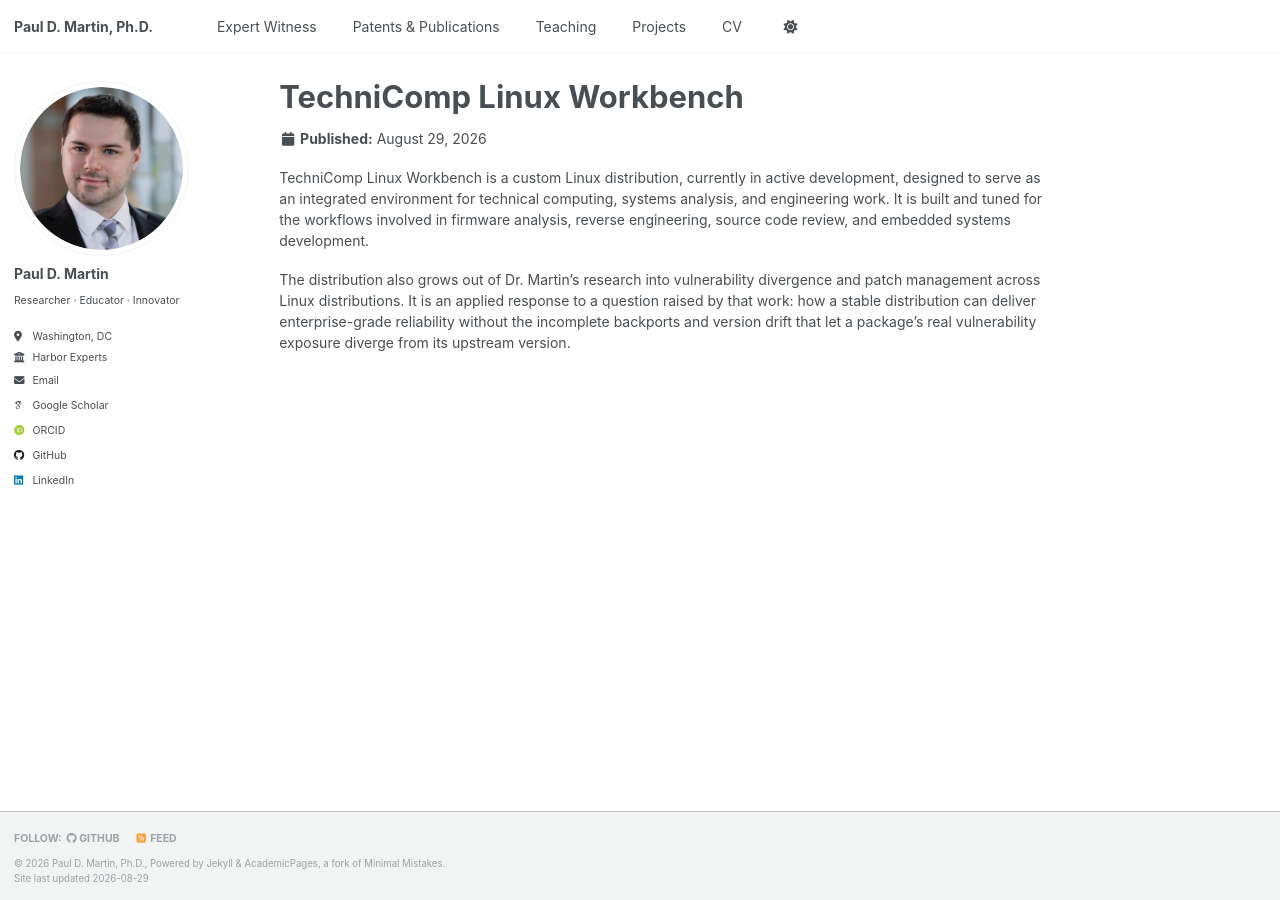
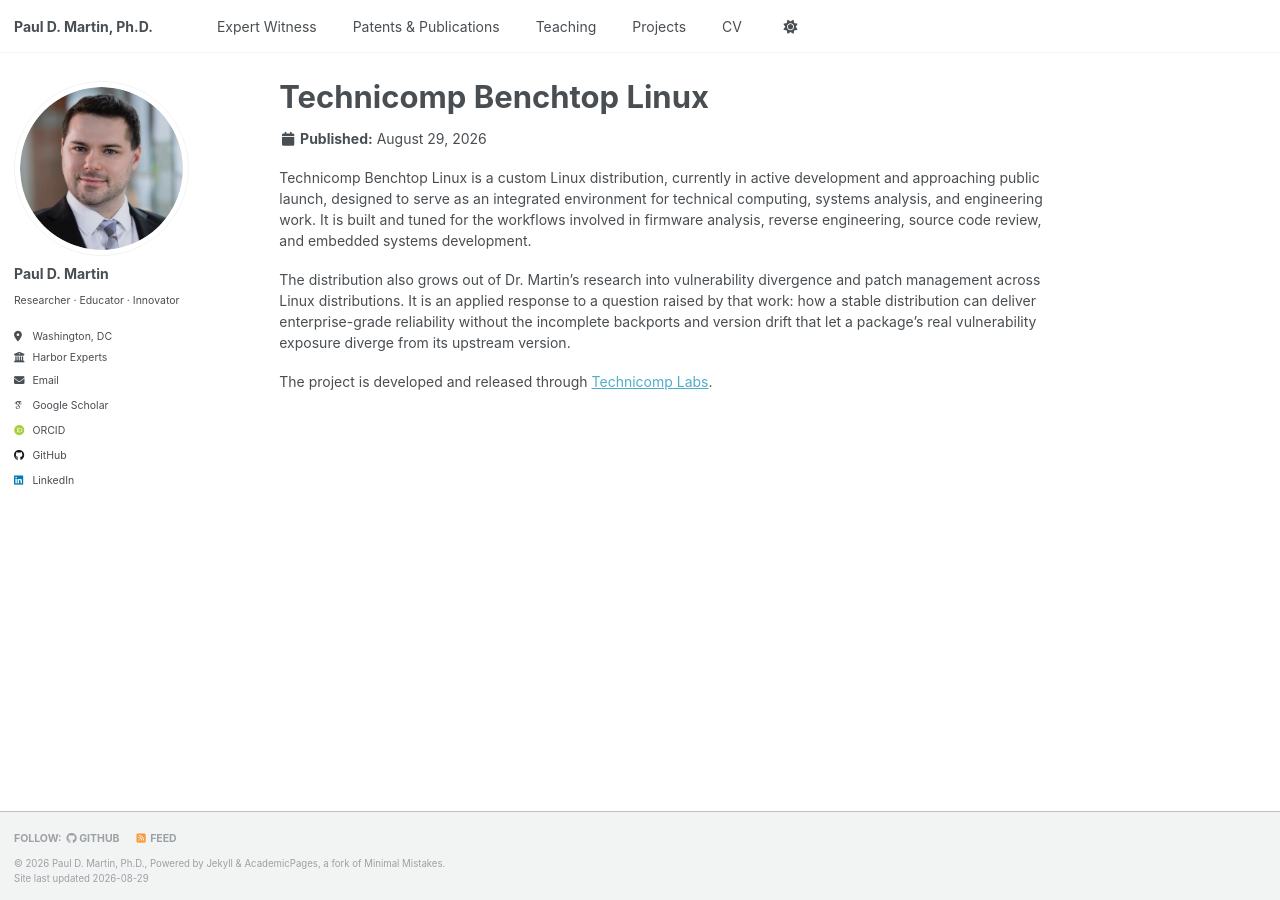
Before and after one commit to pauldmartinphd/pauldmartinphd.github.io, a Jekyll site: the page built from _portfolio/5-technicomp-workbench.md, in a window 1280 px wide. Built offline with Jekyll 4.4.1, drawn with Linux system fonts in a browser that asks for light colours; some web fonts are replaced.

Commit message:
Rename TechniComp Linux Workbench to Technicomp Benchtop Linux
Sync with the launch name; link to the Technicomp Labs projects page.

```diff
--- a/_portfolio/5-technicomp-workbench.md
+++ b/_portfolio/5-technicomp-workbench.md
@@ -1,11 +1,13 @@
 ---
-title: "TechniComp Linux Workbench"
-excerpt: "Custom Linux distribution designed as an integrated workbench environment for technical computing, systems analysis, and engineering workflows."
+title: "Technicomp Benchtop Linux"
+excerpt: "Custom Linux distribution designed as an integrated benchtop environment for technical computing, systems analysis, and engineering workflows."
 collection: portfolio
 category: infrastructure
 weight: 42
 ---
 
-TechniComp Linux Workbench is a custom Linux distribution, currently in active development, designed to serve as an integrated environment for technical computing, systems analysis, and engineering work. It is built and tuned for the workflows involved in firmware analysis, reverse engineering, source code review, and embedded systems development.
+Technicomp Benchtop Linux is a custom Linux distribution, currently in active development and approaching public launch, designed to serve as an integrated environment for technical computing, systems analysis, and engineering work. It is built and tuned for the workflows involved in firmware analysis, reverse engineering, source code review, and embedded systems development.
 
 The distribution also grows out of Dr. Martin's research into vulnerability divergence and patch management across Linux distributions. It is an applied response to a question raised by that work: how a stable distribution can deliver enterprise-grade reliability without the incomplete backports and version drift that let a package's real vulnerability exposure diverge from its upstream version.
+
+The project is developed and released through [Technicomp Labs](https://technicomplabs.io/projects/).
```
